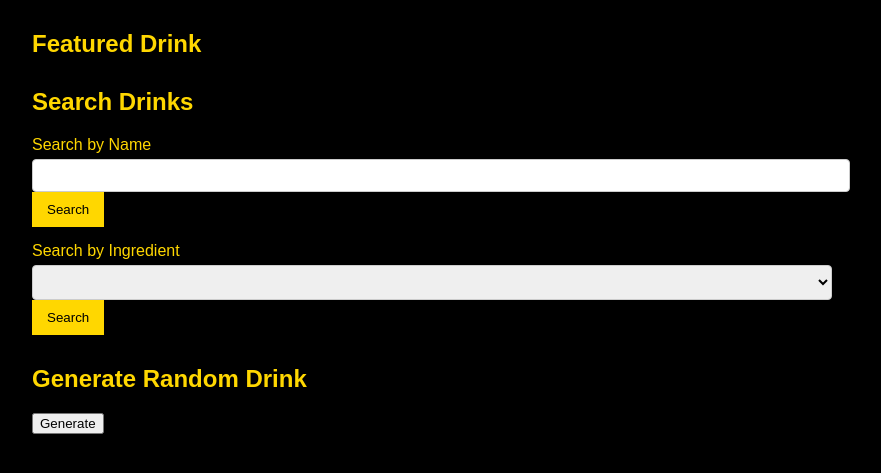
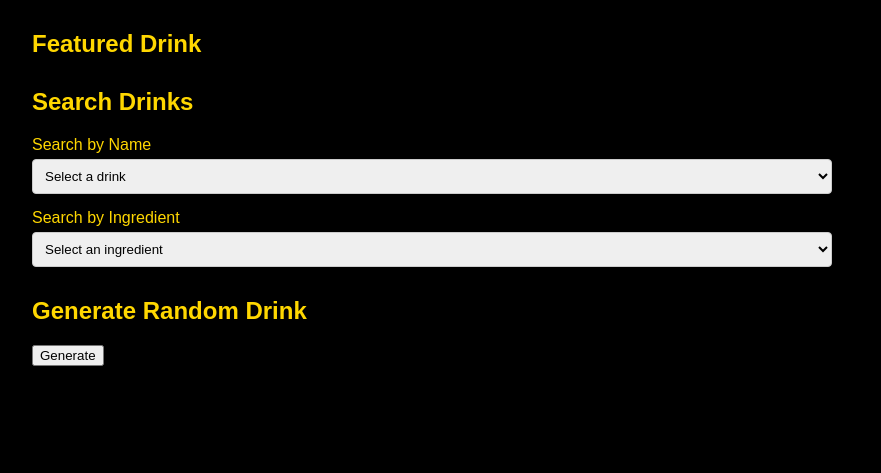
Before and after one commit to ben16stuart/cocktail_database_2, a Flask app: template templates/index.html in a window 1280 px wide. Shown: the part 128-601 px from the top of the page, without its empty margins (208-1089 px from the left). Run offline with Flask 3, Linux system fonts and the light colour scheme; the template is opened without the code that fills it, so the values that code supplies are empty.

Commit message:
Update index.html

```diff
--- a/templates/index.html
+++ b/templates/index.html
@@ -48,6 +48,17 @@
         .section {
             margin-top: 30px;
         }
+        .drink-details {
+            display: flex;
+            align-items: flex-start;
+        }
+        .drink-details img {
+            max-width: 300px;
+            margin-right: 20px;
+        }
+        .drink-details .info {
+            flex-grow: 1;
+        }
     </style>
 </head>
 <body>
@@ -67,13 +78,15 @@
             <h2>Search Drinks</h2>
             <div class="form-group">
                 <label for="search-by-name">Search by Name</label>
-                <input type="text" id="search-by-name" name="search-by-name">
-                <button type="button" onclick="searchByName()">Search</button>
+                <select id="search-by-name" name="search-by-name" onchange="displaySelectedDrink()">
+                    <option value="">Select a drink</option>
+                </select>
             </div>
             <div class="form-group">
                 <label for="search-by-ingredient">Search by Ingredient</label>
-                <select id="search-by-ingredient" name="search-by-ingredient"></select>
-                <button type="button" onclick="searchByIngredient()">Search</button>
+                <select id="search-by-ingredient" name="search-by-ingredient" onchange="searchByIngredient()">
+                    <option value="">Select an ingredient</option>
+                </select>
             </div>
             <div id="search-results"></div>
         </div>
@@ -106,21 +119,6 @@
             displayDrink(data[0], 'random-drink');
         }
 
-        async function searchByName() {
-            const name = document.getElementById('search-by-name').value;
-            const { data, error } = await supabase
-                .from('drinks')
-                .select('*')
-                .ilike('name', `%${name}%`);
-
-            if (error) {
-                console.error(error);
-                return;
-            }
-
-            displaySearchResults(data);
-        }
-
         async function searchByIngredient() {
             const ingredient = document.getElementById('search-by-ingredient').value;
             const { data, error } = await supabase
@@ -151,32 +149,60 @@
             displayDrink(data[0], 'generated-drink');
         }
 
+        async function populateDropdowns() {
+            const { data: drinksData, error: drinksError } = await supabase
+                .from('drinks')
+                .select('name');
+
+            const { data: ingredientsData, error: ingredientsError } = await supabase
+                .from('ingredients')
+                .select('name');
+
+            if (drinksError) {
+                console.error(drinksError);
+                return;
+            }
+
+            if (ingredientsError) {
+                console.error(ingredientsError);
+                return;
+            }
+
+            const drinkDropdown = document.getElementById('search-by-name');
+            drinkDropdown.innerHTML += drinksData.map(drink => `
+                <option value="${drink.name}">${drink.name}</option>
+            `).join('');
+
+            const ingredientDropdown = document.getElementById('search-by-ingredient');
+            ingredientDropdown.innerHTML += ingredientsData.map(ingredient => `
+                <option value="${ingredient.name}">${ingredient.name}</option>
+            `).join('');
+        }
+
+        async function displaySelectedDrink() {
+            const drinkName = document.getElementById('search-by-name').value;
+            const { data, error } = await supabase
+                .from('drinks')
+                .select('*')
+                .eq('name', drinkName);
+
+            if (error) {
+                console.error(error);
+                return;
+            }
+
+            displayDrink(data[0], 'search-results');
+        }
+
         function displayDrink(drink, elementId) {
             const drinkElement = document.getElementById(elementId);
             drinkElement.innerHTML = `
+                <div class="drink-details">
+                    <img src="${drink.picture_url}" alt="${drink.name}">
+                    <div class="info">
                         <h3>${drink.name}</h3>
                         <p>Category: ${drink.category}</p>
                         <p>Description: ${drink.description}</p>
-                <img src="${drink.picture_url}" alt="${drink.name}" style="max-width: 100%; height: auto;">
-                <h4>Ingredients:</h4>
-                <ul>
-                    ${drink.ingredients.map(ingredient => `<li>${ingredient}</li>`).join('')}
-                </ul>
-                <h4>Directions:</h4>
-                <ol>
-                    ${drink.directions.map(direction => `<li>${direction}</li>`).join('')}
-                </ol>
-            `;
-        }
-
-        function displaySearchResults(drinks) {
-            const searchResults = document.getElementById('search-results');
-            searchResults.innerHTML = drinks.map(drink => `
-                <div>
-                    <h3>${drink.name}</h3>
-                    <p>Category: ${drink.category}</p>
-                    <p>Description: ${drink.description}</p>
-                    <img src="${drink.picture_url}" alt="${drink.name}" style="max-width: 100%; height: auto;">
                         <h4>Ingredients:</h4>
                         <ul>
                             ${drink.ingredients.map(ingredient => `<li>${ingredient}</li>`).join('')}
@@ -186,28 +212,35 @@
                             ${drink.directions.map(direction => `<li>${direction}</li>`).join('')}
                         </ol>
                     </div>
-            `).join('');
+                </div>
+            `;
         }
 
-        async function populateIngredientDropdown() {
-            const { data, error } = await supabase
-                .from('ingredients')
-                .select('name');
-
-            if (error) {
-                console.error(error);
-                return;
-            }
-
-            const ingredientDropdown = document.getElementById('search-by-ingredient');
-            ingredientDropdown.innerHTML = data.map(ingredient => `
-                <option value="${ingredient.name}">${ingredient.name}</option>
+        function displaySearchResults(drinks) {
+            const searchResults = document.getElementById('search-results');
+            searchResults.innerHTML = drinks.map(drink => `
+                <div class="drink-details">
+                    <img src="${drink.picture_url}" alt="${drink.name}">
+                    <div class="info">
+                        <h3>${drink.name}</h3>
+                        <p>Category: ${drink.category}</p>
+                        <p>Description: ${drink.description}</p>
+                        <h4>Ingredients:</h4>
+                        <ul>
+                            ${drink.ingredients.map(ingredient => `<li>${ingredient}</li>`).join('')}
+                        </ul>
+                        <h4>Directions:</h4>
+                        <ol>
+                            ${drink.directions.map(direction => `<li>${direction}</li>`).join('')}
+                        </ol>
+                    </div>
+                </div>
             `).join('');
         }
 
         // Initialize
         fetchRandomDrink();
-        populateIngredientDropdown();
+        populateDropdowns();
     </script>
 </body>
 </html>
```
Lines whose indentation alone changed are shown as unchanged.
